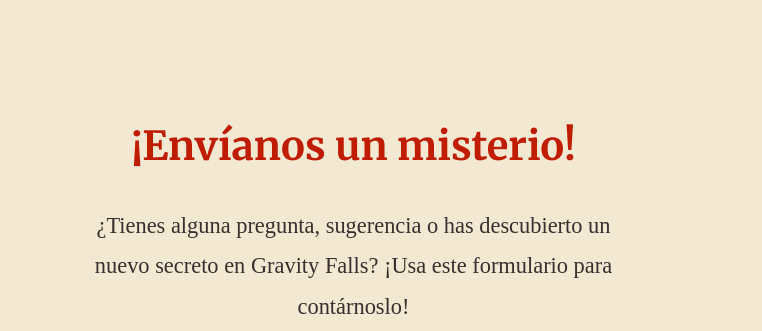
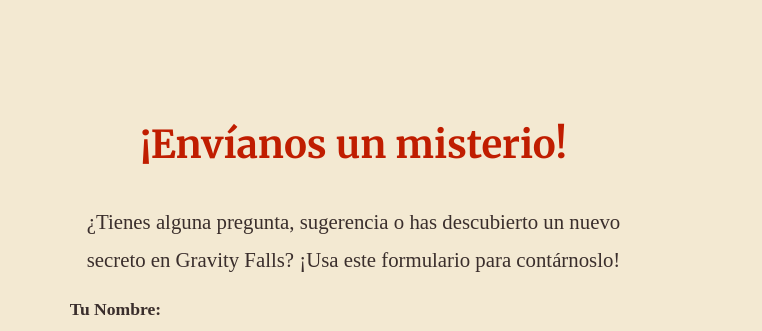
Before and after one commit to SofiaCPappalardo/Gravity-Falls, a plain HTML site: page contacto.html in a window 1280 px wide. Shown: the part 200-531 px from the top of the page, 518-1280 px from the left. Drawn offline with Linux system fonts and the light colour scheme.

Commit message:
css contacto por favor
ultimo

```diff
--- a/css/contacto.css
+++ b/css/contacto.css
@@ -39,12 +39,13 @@
 }
 .columna-derecha h2{
     font-family: var(--fuente-titulos);
-    font-size: 2.5em;
+    font-size: 2.4em;
     color: var(--color-rojo-oscuro);
     margin-bottom: 1.5rem;
 }
 .columna-derecha p{
-    font-size: 1.4rem;
+    font-size: 1.3rem;
+    margin-bottom: 1rem;
 }
 
 
```
